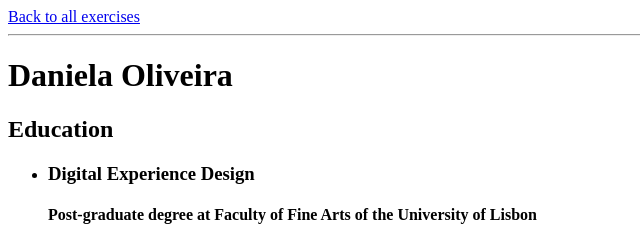
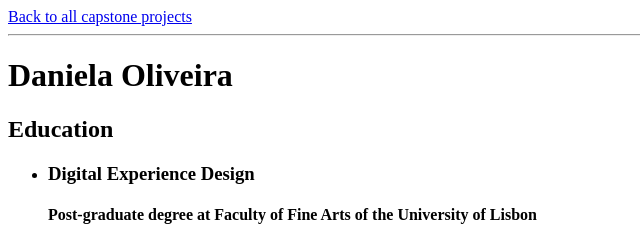
Before and after one commit to danielaloliv/udemy-web-dev, a plain HTML site: page Capstone projects/Project 1 - Online Resume/capstone-project1.html in a window 1280 px wide. Shown: the top 240 px of the page, 0-640 px from the left. Drawn offline with Linux system fonts and the light colour scheme.

Commit message:
Update capstone-project1.html
Created navigation for this file

```diff
--- a/Capstone projects/Project 1 - Online Resume/capstone-project1.html
+++ b/Capstone projects/Project 1 - Online Resume/capstone-project1.html
@@ -7,7 +7,7 @@
 </head>
 <body>
 
-    <a href="../index.html">Back to all exercises</a>
+    <a href="../capstoneprojects.html">Back to all capstone projects</a>
     <hr />
 
     <h1>Daniela Oliveira</h1>
```
